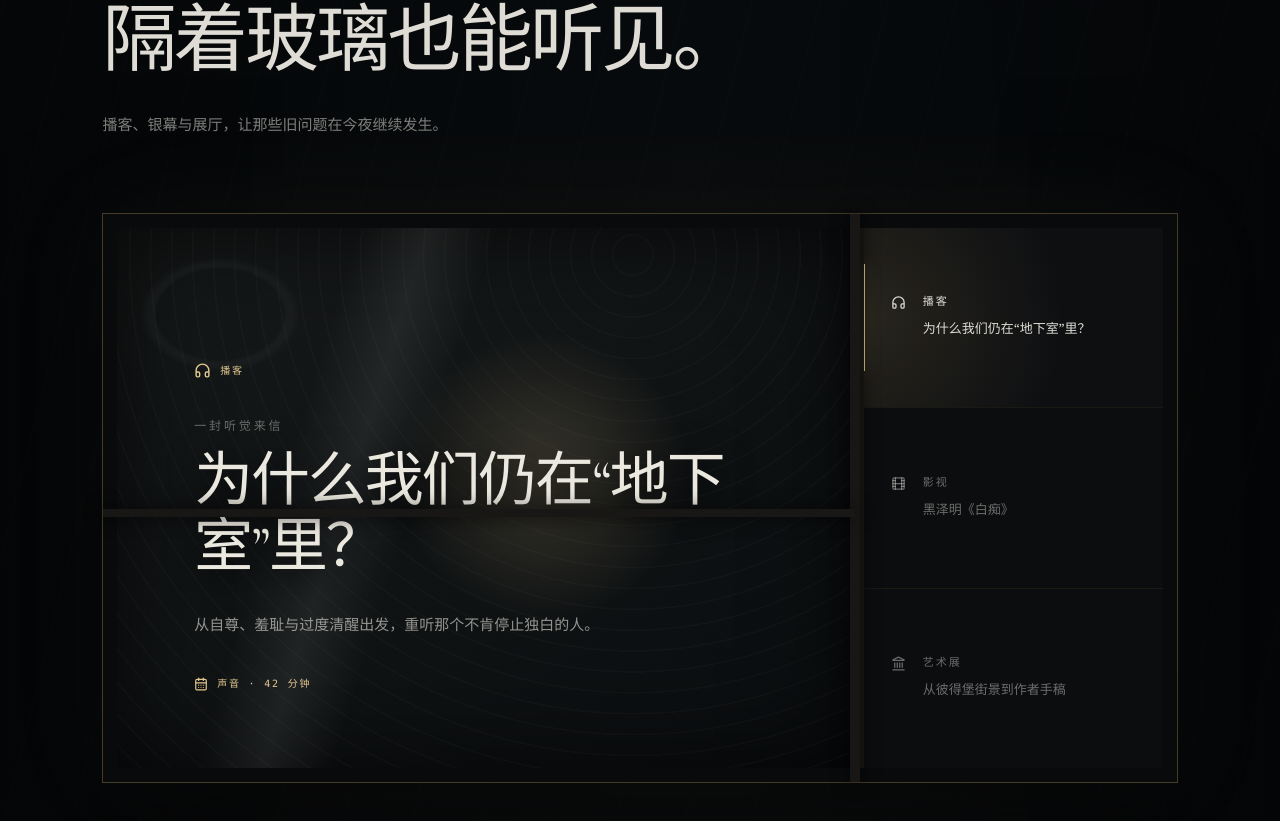
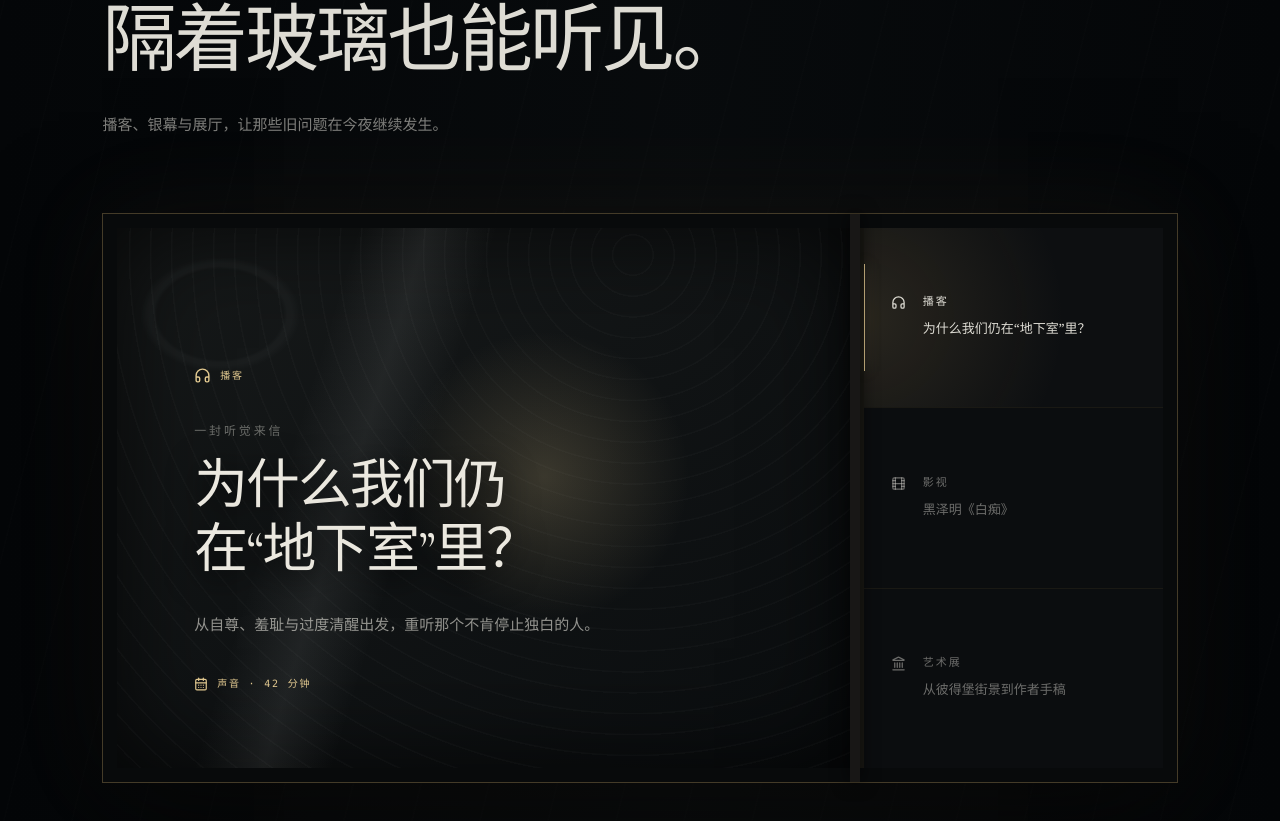
Before and after one commit to Cxdostoyevsky/love, a React (Vite) app: page /#/ in a window 1280 px wide. Shown: the part 5945-6766 px from the top of the page. Built offline with nearby package versions, Linux system fonts and the light colour scheme.

Commit message:
Fix cultural window title layout

```diff
--- a/src/index.css
+++ b/src/index.css
@@ -712,8 +712,7 @@ a.work-window:focus-visible {
   box-shadow: 0 45px 120px rgba(0, 0, 0, .52), 0 0 100px rgba(185, 154, 98, .065);
 }
 
-.culture-window-frame::before,
-.culture-window-frame::after {
+.culture-window-frame::before {
   content: "";
   position: absolute;
   z-index: 3;
@@ -727,13 +726,6 @@ a.work-window:focus-visible {
   bottom: 0;
   left: calc(70% - 5px);
   width: 10px;
-}
-
-.culture-window-frame::after {
-  left: 0;
-  right: 30%;
-  top: 52%;
-  height: 8px;
 }
 
 .culture-window-glass {
@@ -770,7 +762,7 @@ a.work-window:focus-visible {
 .culture-window-feature {
   position: relative;
   z-index: 2;
-  max-width: 650px;
+  max-width: 610px;
   animation: culture-window-arrive .55s ease both;
 }
 
@@ -794,8 +786,9 @@ a.work-window:focus-visible {
 .culture-window-feature h3 {
   margin: 0;
   color: #ebe8df;
-  font: 500 clamp(34px, 4.6vw, 68px)/1.12 "Cormorant Garamond", "Noto Serif SC", Georgia, serif;
+  font: 500 clamp(34px, 4.2vw, 60px)/1.18 "Cormorant Garamond", "Noto Serif SC", Georgia, serif;
   letter-spacing: -.035em;
+  text-wrap: balance;
   text-shadow: 0 8px 34px #000;
 }
 
```
